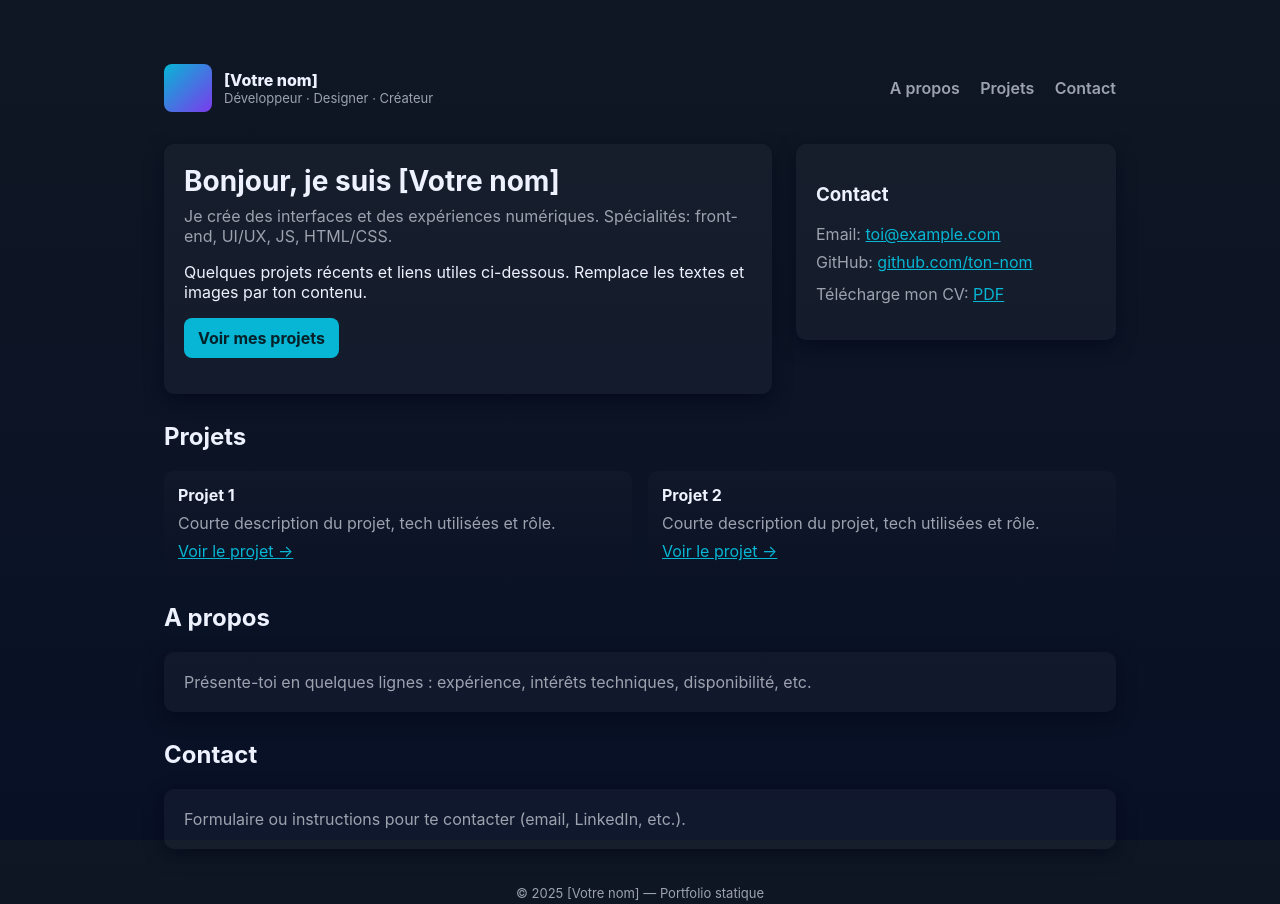
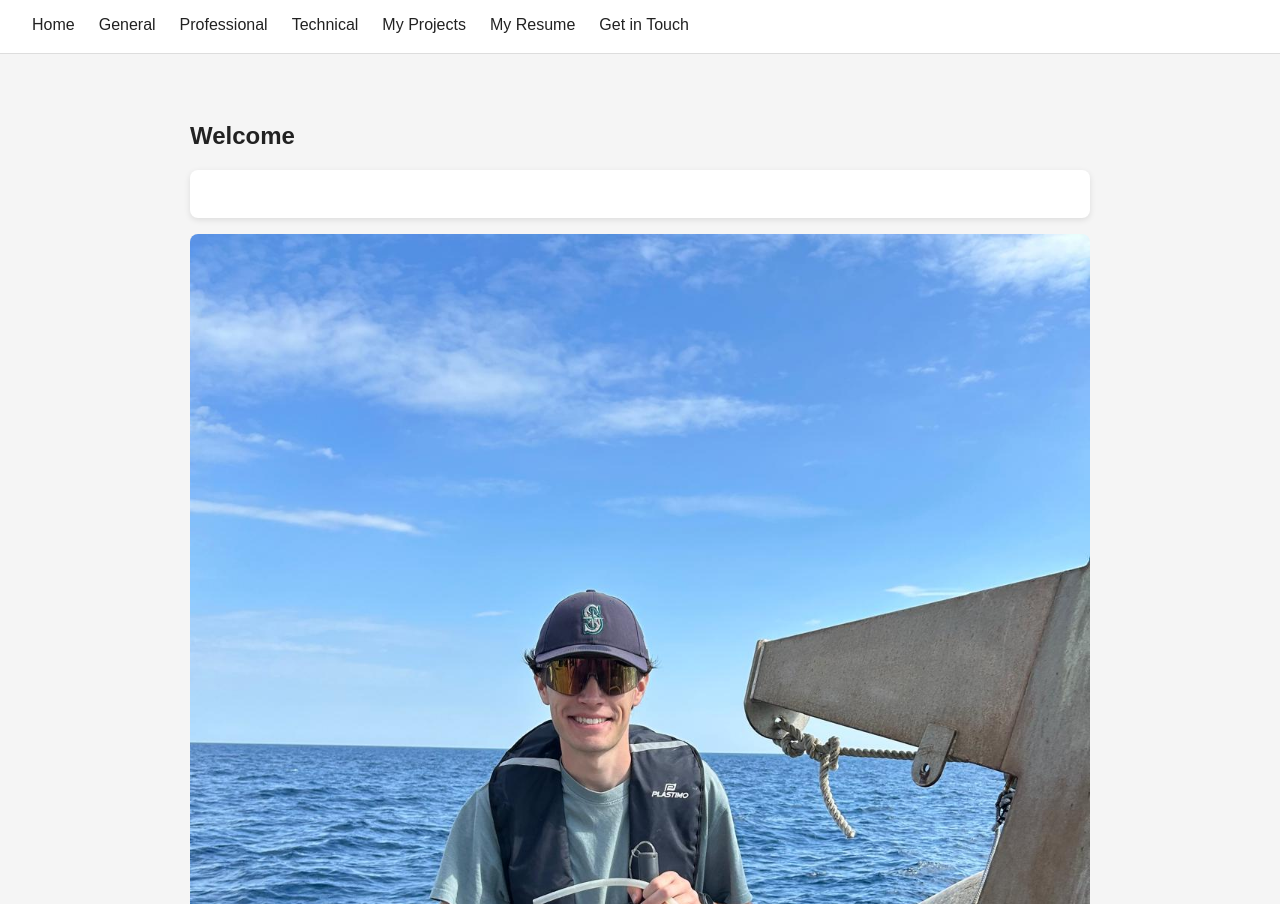
Before and after one commit to NATRIST-0/portfolio, a plain HTML site: page index.html in a window 1280 px wide. Shown: the top 904 px of the page. Drawn offline with Linux system fonts and the light colour scheme.

Commit message:
added pictures

```diff
--- a/index.html
+++ b/index.html
@@ -1,109 +1,155 @@
-<!doctype html>
-<html lang="fr">
+<!DOCTYPE html>
+<html lang="en">
 <head>
-    <meta charset="utf-8" />
-    <meta name="viewport" content="width=device-width,initial-scale=1" />
-    <title>Mon portfolio</title>
-    <meta name="description" content="Portfolio de [Votre nom] — développeur, designer, etc." />
+    <meta charset="UTF-8">
+    <meta name="viewport" content="width=device-width, initial-scale=1.0">
+    <title>Tristan Gayrard's Portfolio</title>
+    <style>
+        body {
+            margin: 0;
+            font-family: Arial, sans-serif;
+            background: #f5f5f5;
+            color: #222;
+        }
 
-    <!-- Styles de base -->
-    <style>
-        :root{
-            --bg:#0f1724; --card:#111827; --muted:#9ca3af; --accent:#06b6d4; --white:#eef2ff;
-            --radius:10px; font-family: Inter, system-ui, -apple-system, "Segoe UI", Roboto, "Helvetica Neue", Arial;
+        header {
+            background: white;
+            padding: 1rem 2rem;
+            border-bottom: 1px solid #ddd;
+            position: sticky;
+            top: 0;
         }
-        *{box-sizing:border-box}
-        html,body{height:100%;margin:0;background:linear-gradient(180deg,var(--bg),#081026);color:var(--white)}
-        .container{max-width:1000px;margin:40px auto;padding:24px}
-        header{display:flex;align-items:center;justify-content:space-between;gap:16px}
-        .brand{display:flex;align-items:center;gap:12px}
-        .logo{width:48px;height:48px;border-radius:8px;background:linear-gradient(135deg,var(--accent),#7c3aed)}
-        nav a{color:var(--muted);text-decoration:none;margin-left:16px;font-weight:600}
-        .hero{display:grid;grid-template-columns:1fr 320px;gap:24px;margin-top:32px;align-items:start}
-        .card{background:rgba(255,255,255,0.03);padding:20px;border-radius:var(--radius);box-shadow:0 6px 18px rgba(2,6,23,0.6)}
-        h1{margin:0 0 8px;font-size:28px}
-        p.lead{color:var(--muted);margin:0 0 16px}
-        .projects{display:grid;grid-template-columns:repeat(auto-fit,minmax(240px,1fr));gap:16px;margin-top:20px}
-        .project{padding:14px;border-radius:10px;background:linear-gradient(180deg,rgba(255,255,255,0.02),rgba(0,0,0,0.02))}
-        footer{margin-top:36px;color:var(--muted);font-size:13px;text-align:center}
-        .btn{display:inline-block;padding:10px 14px;border-radius:8px;background:var(--accent);color:#042028;text-decoration:none;font-weight:700}
-        @media (max-width:800px){.hero{grid-template-columns:1fr}}
+
+        nav {
+            display: flex;
+            gap: 1.5rem;
+        }
+
+        nav a {
+            text-decoration: none;
+            color: #222;
+            font-size: 1rem;
+            padding-bottom: 0.2rem;
+        }
+
+        nav a:hover {
+            border-bottom: 2px solid #222;
+        }
+
+        .section {
+            padding: 3rem 2rem;
+            max-width: 900px;
+            margin: auto;
+        }
+
+        h1, h2 {
+            font-weight: 600;
+        }
+
+        footer {
+            text-align: center;
+            padding: 2rem;
+            font-size: 0.9rem;
+            color: #666;
+        }
+
+        .card {
+            background: white;
+            padding: 1.5rem;
+            border-radius: 8px;
+            box-shadow: 0 2px 6px rgba(0,0,0,0.1);
+            margin: 1rem 0;
+        }
     </style>
 </head>
 <body>
-    <div class="container">
+
+    <!-- Navigation -->
     <header>
-            <div class="brand">
-                <div class="logo" aria-hidden="true"></div>
-                <div>
-                    <div style="font-weight:800">[Votre nom]</div>
-                    <div style="font-size:13px;color:var(--muted)">Développeur · Designer · Créateur</div>
-                </div>
-            </div>
         <nav>
-                <a href="#about">A propos</a>
-                <a href="#projects">Projets</a>
-                <a href="#contact">Contact</a>
+            <a href="#home">Home</a>
+            <a href="#general">General</a>
+            <a href="#professional">Professional</a>
+            <a href="#technical">Technical</a>
+            <a href="#projects">My Projects</a>
+            <a href="#resume">My Resume</a>
+            <a href="#contact">Get in Touch</a>
         </nav>
     </header>
 
-        <section class="hero">
-            <div class="card">
-                <h1>Bonjour, je suis [Votre nom]</h1>
-                <p class="lead">Je crée des interfaces et des expériences numériques. Spécialités: front-end, UI/UX, JS, HTML/CSS.</p>
-                <p>Quelques projets récents et liens utiles ci-dessous. Remplace les textes et images par ton contenu.</p>
-                <p style="margin-top:12px"><a class="btn" href="#projects">Voir mes projets</a></p>
-            </div>
-
-            <aside class="card">
-                <h3>Contact</h3>
-                <p style="color:var(--muted);margin:8px 0">Email: <a href="mailto:toi@example.com" style="color:var(--accent)">toi@example.com</a></p>
-                <p style="color:var(--muted);margin:8px 0">GitHub: <a href="#" style="color:var(--accent)">github.com/ton-nom</a></p>
-                <p style="margin-top:12px;color:var(--muted)">Télécharge mon CV: <a href="#" style="color:var(--accent)">PDF</a></p>
-            </aside>
-        </section>
-
-        <section id="projects">
-            <h2 style="margin-top:28px">Projets</h2>
-            <div class="projects">
-                <article class="project">
-                    <strong>Projet 1</strong>
-                    <p style="color:var(--muted);margin:8px 0">Courte description du projet, tech utilisées et rôle.</p>
-                    <a href="#" style="color:var(--accent)">Voir le projet →</a>
-                </article>
-
-                <article class="project">
-                    <strong>Projet 2</strong>
-                    <p style="color:var(--muted);margin:8px 0">Courte description du projet, tech utilisées et rôle.</p>
-                    <a href="#" style="color:var(--accent)">Voir le projet →</a>
-                </article>
-
-                <!-- Duplique les blocs de projet pour ajouter d'autres projets -->
+    <!-- HOME -->
+    <section class="section" id="home">
+        <h1>Welcome</h1>
+        <div class="card"></div>
+            <img src="images/boat_pic.jpg" alt="Boat on water" style="max-width:100%;height:auto;border-radius:8px;margin-bottom:1rem;">
+            <p>Hi, I’m Tristan. This is my portfolio. You can explore my background, my skills, and my projects using the menu above.</p>
         </div>
     </section>
 
-        <section id="about" style="margin-top:28px">
-            <h2>A propos</h2>
-            <div class="card" style="margin-top:12px">
-                <p style="color:var(--muted);margin:0">Présente-toi en quelques lignes : expérience, intérêts techniques, disponibilité, etc.</p>
+    <!-- GENERAL -->
+    <section class="section" id="general">
+        <h2>General</h2>
+        <div class="card">
+            <p>This Portfolio is designed to showcase the general, professional and technical aspects of my career, particularly as a student in Oceanic, Atmospheric en Climate Sciences, but also my personal interests. It aims to provide a comprehensive overview of my skills and experiences.</p>
+        </div>
+        <h3>My Story</h3>
+        <div class="card">
+            <p>Share your background, education, and personal interests here.</p>
+        </div>
+        <h3>My Hobbies</h3>
+        <div class="card">
+            <p> I have two main hobbies: mountain biking and fishing!
+
+                I've been a mountain biker for the last decade and have consistently ridden my bike every weekend, going on epic rides throughout the south of France and even in America!
+
+                As for fishing, I started during the pandemic in 2020, and now I go whenever I don’t get the chance to ride my bike. I usually fish for trout or pike</p>
         </div>
     </section>
 
-        <section id="contact" style="margin-top:28px">
-            <h2>Contact</h2>
-            <div class="card" style="margin-top:12px">
-                <p style="color:var(--muted);margin:0">Formulaire ou instructions pour te contacter (email, LinkedIn, etc.).</p>
+    <!-- PROFESSIONAL -->
+    <section class="section" id="professional">
+        <h2>Professional</h2>
+        <div class="card">
+            <p>Describe your work experience, your apprenticeship, and professional responsibilities.</p>
+        </div>
+    </section>
+
+    <!-- TECHNICAL -->
+    <section class="section" id="technical">
+        <h2>Technical</h2>
+        <div class="card">
+            <p>List your technical skills: physics tools, metrology, measurement devices, software, programming, etc.</p>
+        </div>
+    </section>
+
+    <!-- RESUME -->
+    <section class="section" id="resume">
+        <h2>My Resume</h2>
+        <div class="card">
+            <p>You can embed your CV here or link to a PDF.</p>
+            <a href="cv.pdf" target="_blank">Download résumé (PDF)</a>
+        </div>
+    </section>
+
+    <!-- PROJECTS -->
+    <section class="section" id="projects">
+        <h2>My Projects</h2>
+        <div class="card">
+            <p>Showcase your projects. Add images or links if needed.</p>
+        </div>
+    </section>
+
+    <!-- CONTACT -->
+    <section class="section" id="contact">
+        <h2>Get in Touch</h2>
+        <div class="card">
+            <p>Email: tristan.gayrard@utoulouse.fr</p>
         </div>
     </section>
 
     <footer>
-            © <span id="year"></span> [Votre nom] — Portfolio statique
+        © 2025 Tristan Gayrard — Portfolio
     </footer>
-    </div>
 
-    <script>
-        // Petites améliorations JS
-        document.getElementById('year').textContent = new Date().getFullYear();
-    </script>
 </body>
 </html>
```
Also changed, not shown: images/boat_pic.jpg (added), images/fish_pic.jpg (added), 1 other file. Lines whose indentation alone changed are shown as unchanged.
